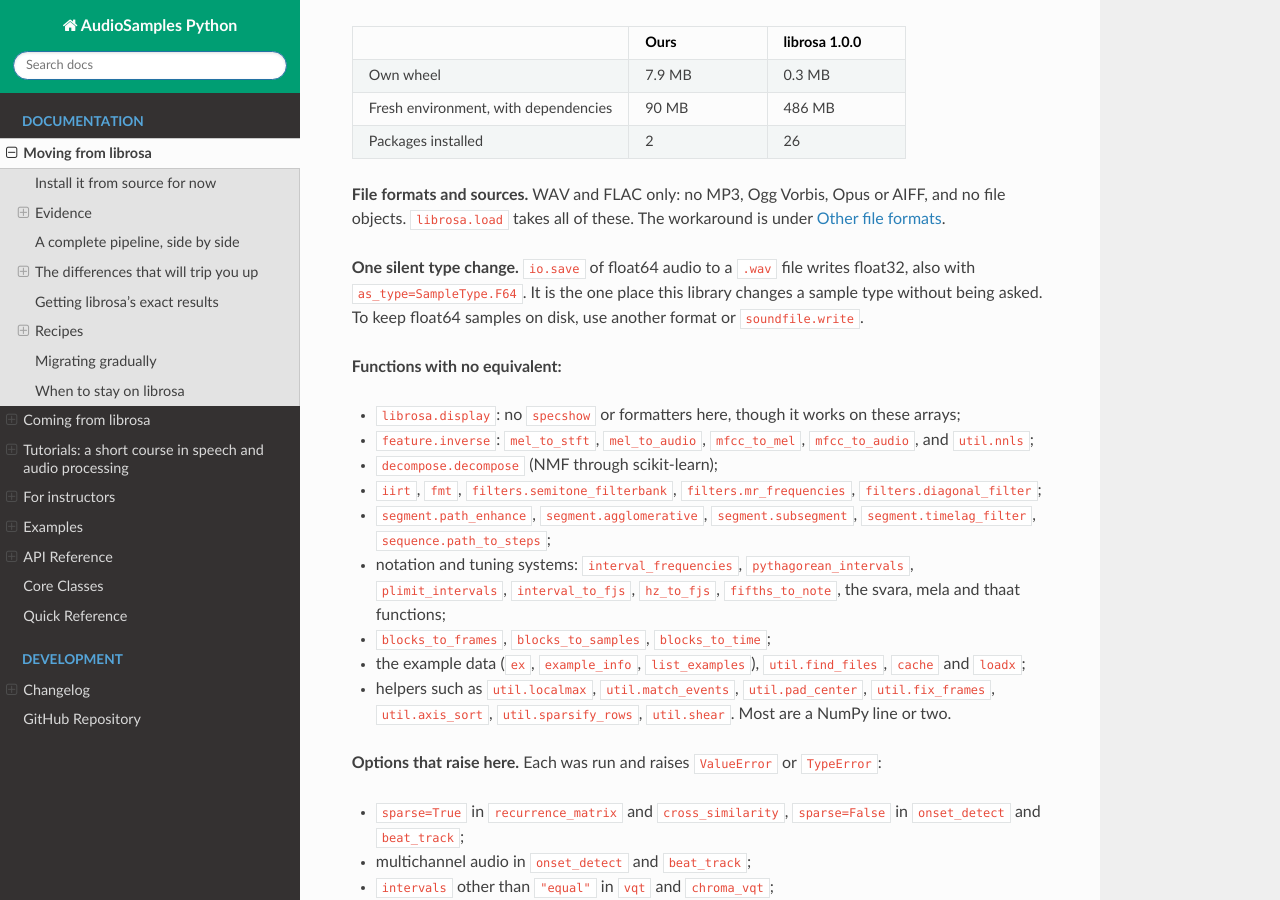
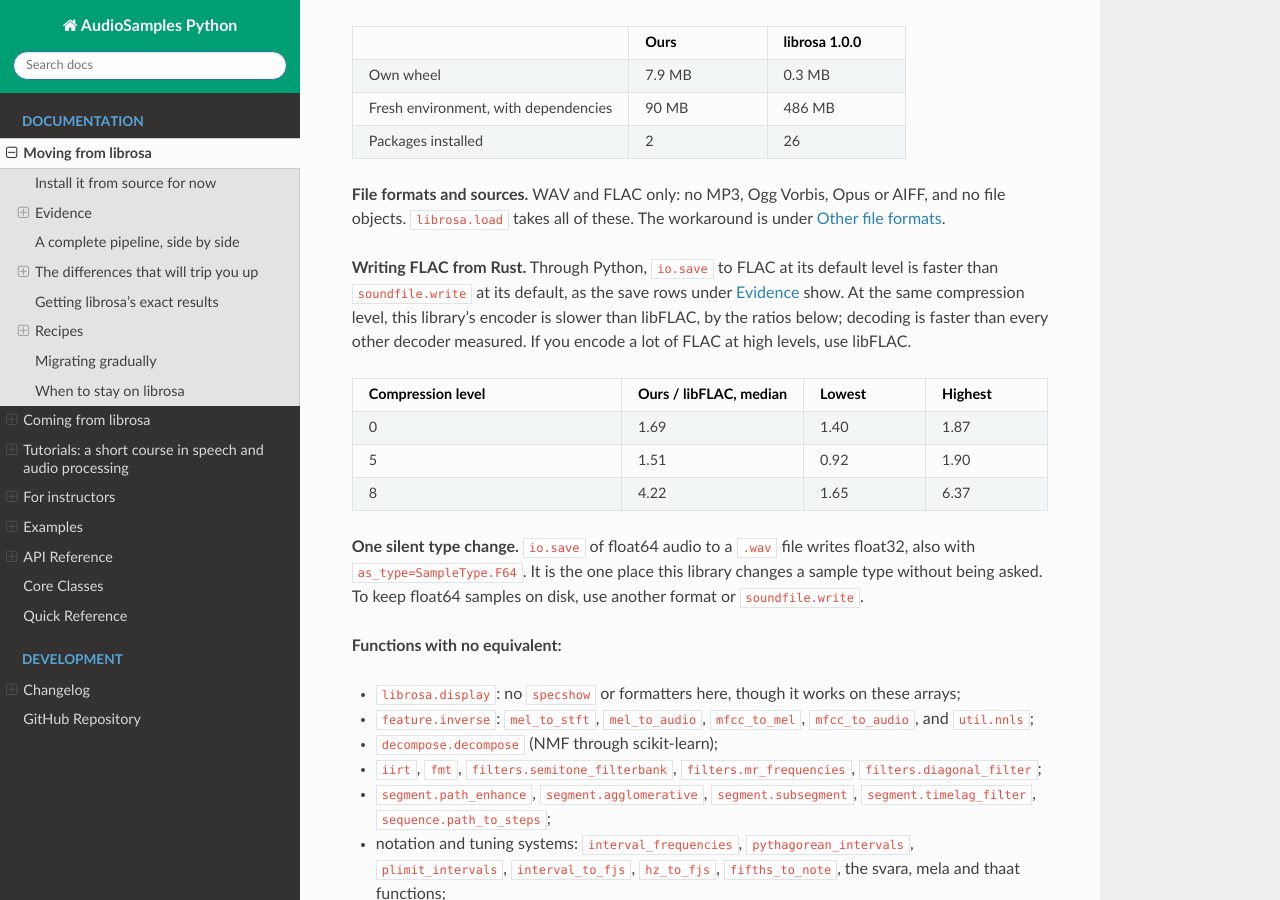
Before and after one commit to jmg049/audio_samples_python, a Sphinx documentation site: the page built from docs/source/moving_from_librosa.rst, in a window 1280 px wide and 900 px high, scrolled down 21630 px. Built offline with Sphinx 7.4.7 and the Read the Docs theme 3.1.0, drawn with Linux system fonts in a browser that asks for light colours; some of the changed text lies outside the part shown.

Commit message:
docs: librosa guide states FLAC encoding against libFLAC

```diff
--- /dev/null
+++ b/docs/source/_guide_tables/flacwrite.txt
@@ -0,0 +1,20 @@
+.. list-table::
+   :header-rows: 1
+   :widths: 40 24 18 18
+
+   * - Compression level
+     - Ours / libFLAC, median
+     - Lowest
+     - Highest
+   * - 0
+     - 1.69
+     - 1.40
+     - 1.87
+   * - 5
+     - 1.51
+     - 0.92
+     - 1.90
+   * - 8
+     - 4.22
+     - 1.65
+     - 6.37
--- a/docs/source/_guide_tables/substitutions.txt
+++ b/docs/source/_guide_tables/substitutions.txt
@@ -2,5 +2,5 @@
 .. |loadcounts| replace:: time 85 lower, 0 higher; peak allocation 84 lower, 0 equal, 1 higher; peak resident growth 35 lower, 0 equal, 0 higher
 .. |wavmem| replace:: 224 of 304
 .. |when| replace:: 2026-11-04
-.. |rust| replace:: 26be766
-.. |py| replace:: f4791ca
+.. |rust| replace:: d784622
+.. |py| replace:: 1eb64f8
--- a/docs/source/moving_from_librosa.rst
+++ b/docs/source/moving_from_librosa.rst
@@ -953,6 +953,13 @@ library's compiled one. The dependencies it pulls in are a different matter.
 **File formats and sources.** WAV and FLAC only: no MP3, Ogg Vorbis, Opus or AIFF, and no file
 objects. ``librosa.load`` takes all of these. The workaround is under `Other file formats`_.
 
+**Writing FLAC from Rust.** Through Python, ``io.save`` to FLAC at its default level is faster than
+``soundfile.write`` at its default, as the save rows under `Evidence`_ show. At the same compression
+level, this library's encoder is slower than libFLAC, by the ratios below; decoding is faster than
+every other decoder measured. If you encode a lot of FLAC at high levels, use libFLAC.
+
+.. include:: _guide_tables/flacwrite.txt
+
 **One silent type change.** ``io.save`` of float64 audio to a ``.wav`` file writes float32, also
 with ``as_type=SampleType.F64``. It is the one place this library changes a sample type without
 being asked. To keep float64 samples on disk, use another format or ``soundfile.write``.
```
